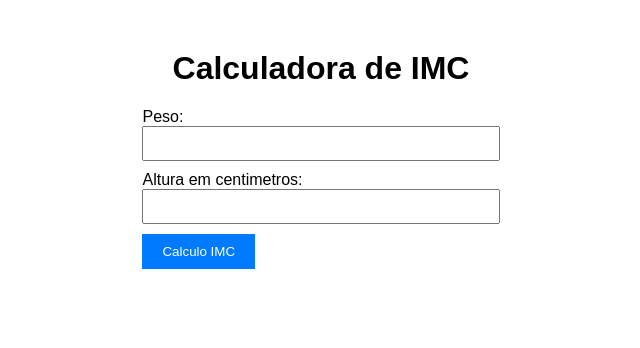
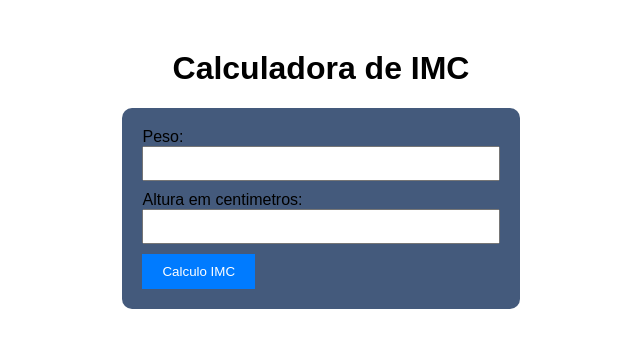
Before and after one commit to jrampo/calc-imc-react, a React (Vite) app: page / in a window 1280 px wide. Shown: the top 348 px of the page, without its empty margins (319-959 px from the left). Built offline with nearby package versions, Linux system fonts and the light colour scheme.

Commit message:
calc layout

```diff
--- a/src/style/App.css
+++ b/src/style/App.css
@@ -7,6 +7,9 @@
 form {
   display: inline-block;
   text-align: left;
+  background-color: rgb(68, 90, 124);
+  padding: 20px;
+  border-radius: 10px;
 }
 
 form div {
```
